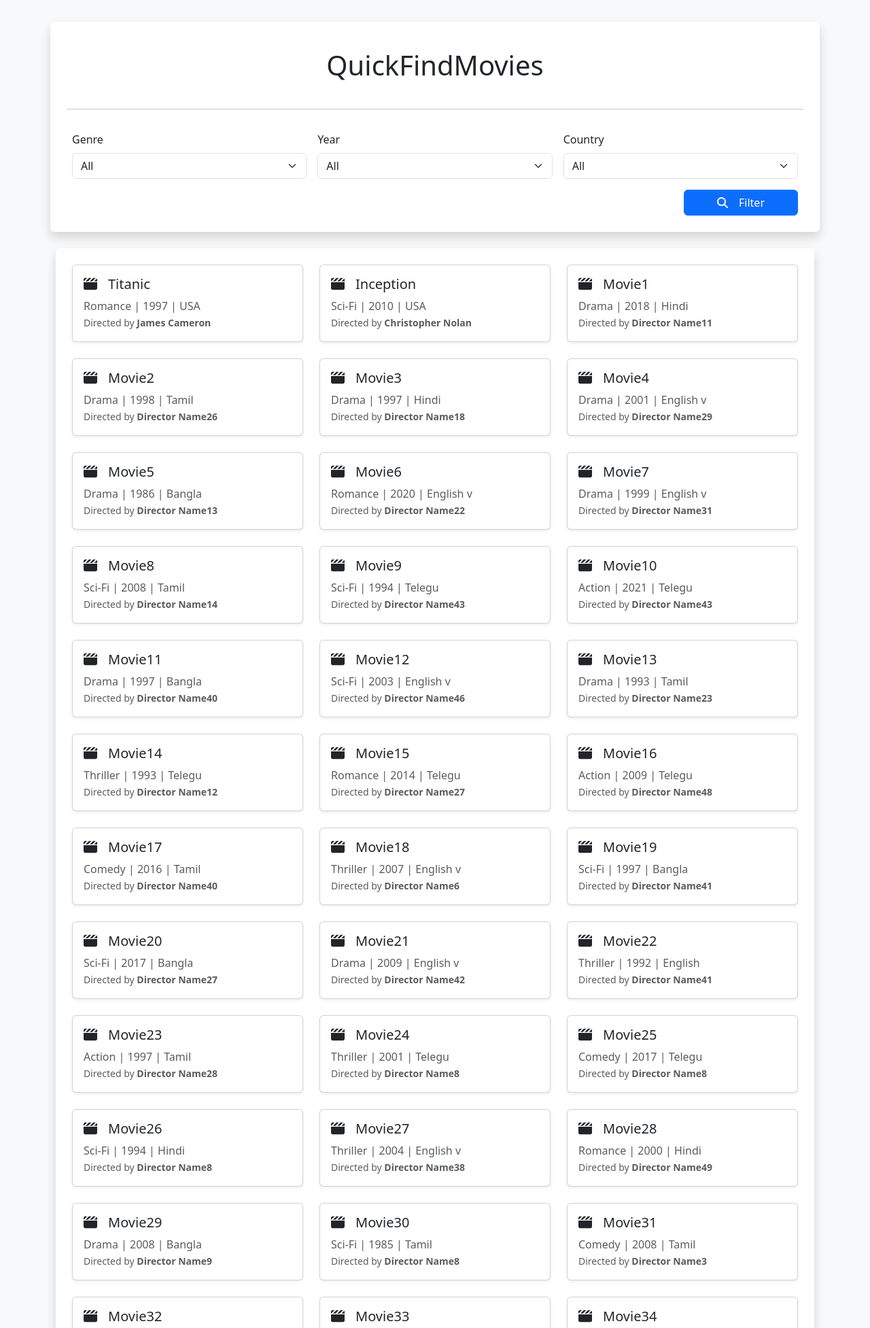
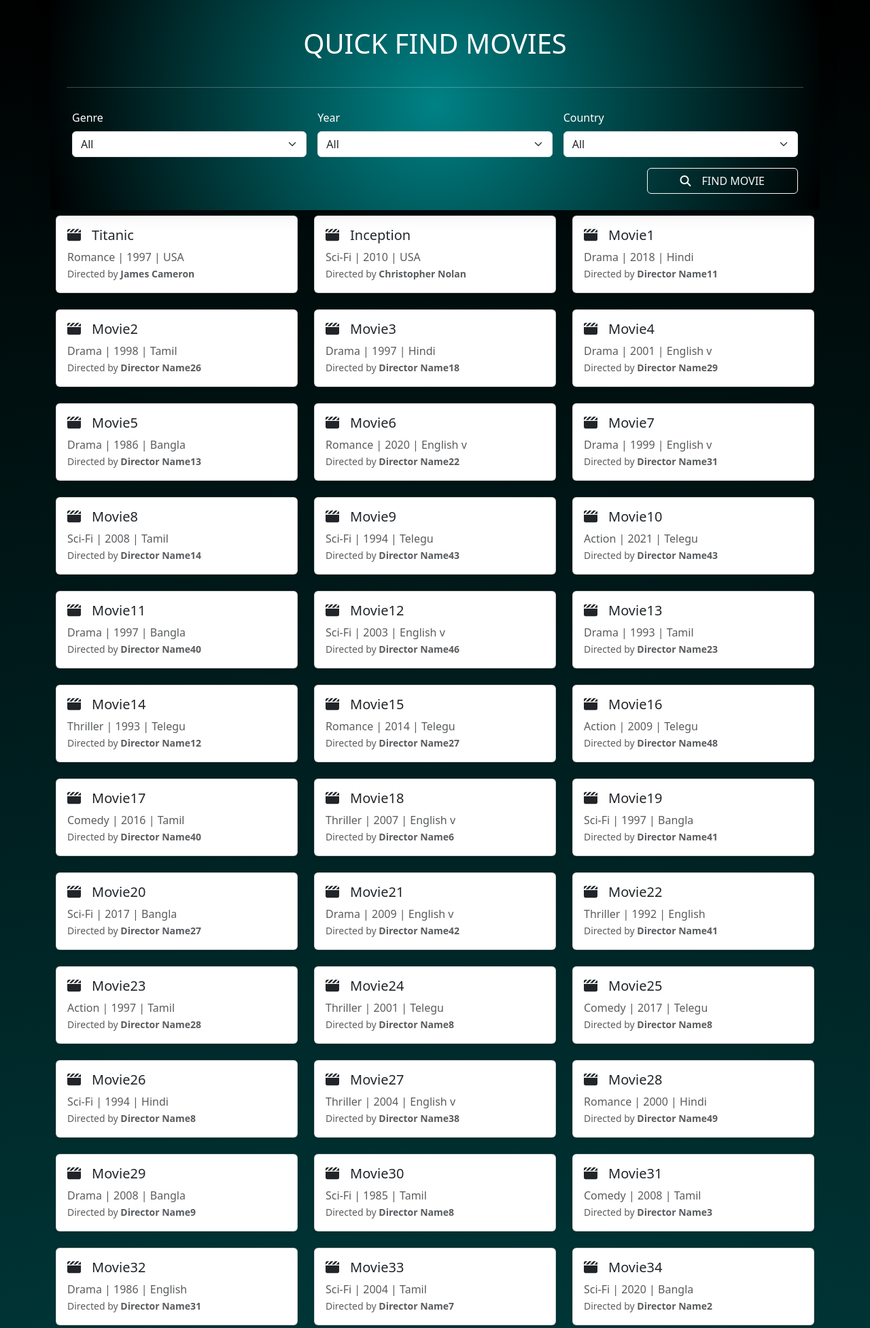
Before and after one commit to hasdajustin/QUICK-FIND-MOVIES, a Django app: page / in a window 1280 px wide. Shown: the top 1953 px of the page at 68% size. Run offline with Django 5.2, Linux system fonts and the light colour scheme; data comes from the database, SQL or seed files in the repository; both versions use the stored data as it was after the commit.

Commit message:
major change with css and add new excel file for more data

```diff
--- /dev/null
+++ b/quick_find_movies/core/static/css/style.css
@@ -0,0 +1,16 @@
+:root{
+    --main-bg: radial-gradient(circle, #008285 0%, #000000 100%);
+    --primary-bg: #000000;
+    --main-text: #ffff;
+}
+.mainContainer{
+    background: var(--main-bg);
+    color: var(--main-text);
+}
+
+.mainForm{
+    background:var(--main-bg);
+    color: var(--main-text);
+    box-shadow: 0 4px 30px rgba(0, 0, 0, 0.1);
+    backdrop-filter: blur(2.3px);
+}
--- a/quick_find_movies/core/templates/core/movie_list.html
+++ b/quick_find_movies/core/templates/core/movie_list.html
@@ -1,18 +1,20 @@
+{% load static %}
 <!DOCTYPE html>
 <html lang="en">
 <head>
     <meta charset="UTF-8">
     <title>QuickFindMovies - Movie List</title>
+    <link rel="stylesheet" href="{% static 'css/style.css' %}">
     <link href="https://cdn.jsdelivr.net/npm/bootstrap@5.3.0/dist/css/bootstrap.min.css" rel="stylesheet">
     <link rel="stylesheet" href="https://cdnjs.cloudflare.com/ajax/libs/font-awesome/6.7.2/css/all.min.css">
 </head>
-<body class="bg-light">
+<body>
 
-    <div class="container py-5">
+    <div class="mainContainer">
+        <div class="container">
 
-
-        <form method="get" class="row g-3 mb-4 bg-white p-4 shadow rounded sticky-top">
-            <h1 class="text-center mb-4">QuickFindMovies</h1>
+            <form method="get" class="row g-3 mb-4 p-4 sticky-top kshadow rounded mainForm">
+                    <h1 class="text-center mb-4">QUICK FIND <span class="movieHeading">MOVIES</span></h1>
                     <hr>
                     <div class="col-md-4">
                         <label class="form-label">Genre</label>
@@ -45,16 +47,15 @@
                     </div>
 
                     <div class="col-12 text-end">
-                <button type="submit" class="btn btn-primary px-5"><i class="fa-solid fa-magnifying-glass pe-3"></i>Filter</button>
+                        <button type="submit" class="btn btn-outline-light px-5 filterButton"><i class="fa-solid fa-magnifying-glass pe-3"></i>FIND MOVIE</button>
                     </div>
             </form>
-
-        <div class="bg-white p-4 shadow rounded">
+            <div class="movieContent">
                 {% if movies %}
                 <div class="row">
                     {% for movie in movies %}
                     <div class="col-md-4 mb-4">
-            <div class="card h-100 shadow-sm">
+                        <div class="card h-100 shadow-sm innerListCard">
                             <div class="card-body">
                                 <h5 class="card-title"><i class="fa-solid fa-clapperboard pe-3"></i>{{ movie.title }}</h5>
                                 <p class="card-text text-muted">
@@ -70,7 +71,7 @@
                 <p class="text-center text-muted">No movies found.</p>
                 {% endif %}
             </div>
-
+        </div>
     </div>
 
 </body>
--- a/quick_find_movies/quick_find_movies/settings.py
+++ b/quick_find_movies/quick_find_movies/settings.py
@@ -115,7 +115,7 @@ USE_TZ = True
 # Static files (CSS, JavaScript, Images)
 # https://docs.djangoproject.com/en/5.2/howto/static-files/
 
-STATIC_URL = 'static/'
+STATIC_URL = '/static/'
 
 # Default primary key field type
 # https://docs.djangoproject.com/en/5.2/ref/settings/#default-auto-field
```
Also changed, not shown: quick_find_movies/db.sqlite3, 1 other file. Lines whose indentation alone changed are shown as unchanged.
